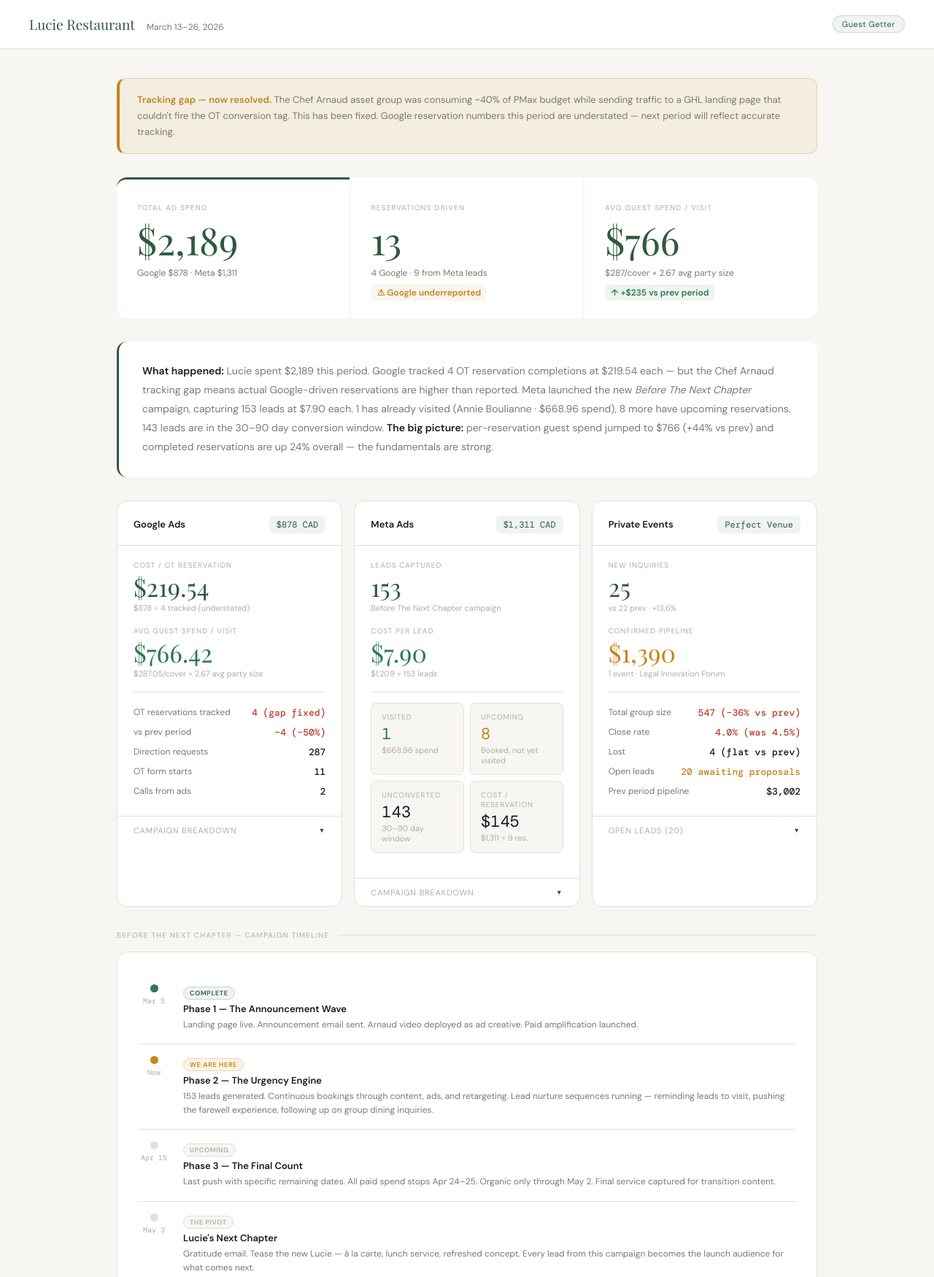
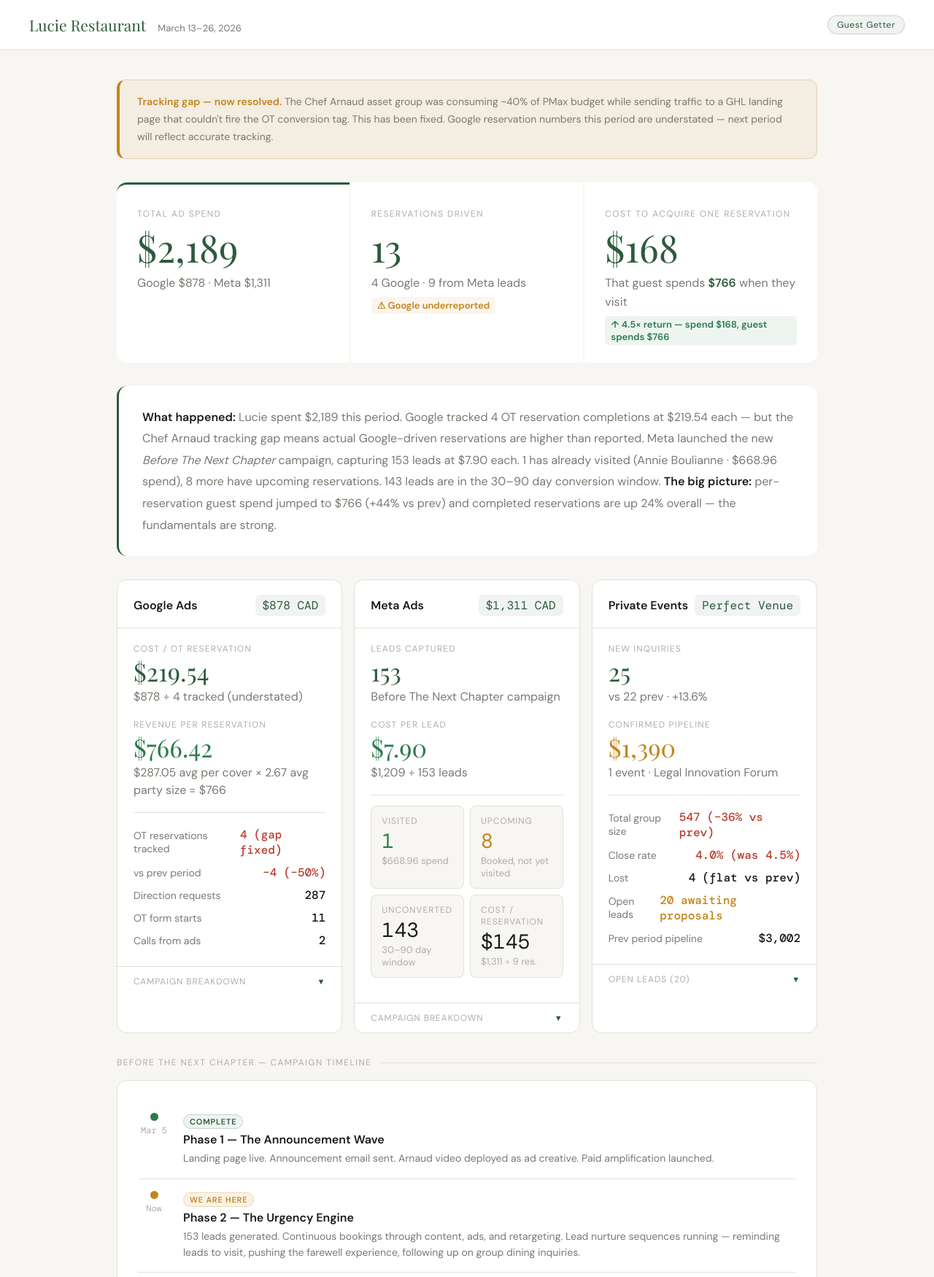
Before and after one commit to chrysales-ui/guest-getter-dashboard-Lucie, a plain HTML site: page index.html in a window 1280 px wide. Shown: the top 1750 px of the page at 73% size. Drawn offline with nearby package versions, Linux system fonts and the light colour scheme.

Commit message:
Update index.html

```diff
--- a/index.html
+++ b/index.html
@@ -20,14 +20,14 @@
   --dim: #AEADA6;
 }
 * { margin: 0; padding: 0; box-sizing: border-box; }
-body { background: var(--bg); font-family: 'DM Sans', sans-serif; color: var(--text); font-size: 15px; }
+body { background: var(--bg); font-family: 'DM Sans', sans-serif; color: var(--text); font-size: 16px; }
 
 /* HEADER */
 .hdr { background: var(--white); border-bottom: 1px solid var(--border); padding: 20px 40px; display: flex; justify-content: space-between; align-items: center; position: sticky; top: 0; z-index: 50; }
 .hdr-left { display: flex; align-items: baseline; gap: 16px; }
-.hdr-name { font-family: 'Playfair Display', serif; font-size: 19px; color: var(--green); }
-.hdr-period { font-size: 12px; color: var(--muted); }
-.hdr-tag { font-size: 11px; color: var(--green); background: var(--green-dim); border: 1px solid rgba(45,90,61,0.2); padding: 4px 12px; border-radius: 20px; letter-spacing: 0.05em; }
+.hdr-name { font-family: 'Playfair Display', serif; font-size: 21px; color: var(--green); }
+.hdr-period { font-size: 13px; color: var(--muted); }
+.hdr-tag { font-size: 12px; color: var(--green); background: var(--green-dim); border: 1px solid rgba(45,90,61,0.2); padding: 4px 12px; border-radius: 20px; letter-spacing: 0.05em; }
 
 .wrap { max-width: 1040px; margin: 0 auto; padding: 40px 40px 80px; }
 
@@ -37,42 +37,42 @@ body { background: var(--bg); font-family: 'DM Sans', sans-serif; color: var(--t
 .score-card:first-child { border-radius: 14px 0 0 14px; border-top: 3px solid var(--green); }
 .score-card:nth-child(2) { border-top: 3px solid transparent; }
 .score-card:last-child { border-radius: 0 14px 14px 0; border-top: 3px solid transparent; }
-.sc-eyebrow { font-size: 10px; color: var(--dim); letter-spacing: 0.12em; text-transform: uppercase; margin-bottom: 12px; }
+.sc-eyebrow { font-size: 12px; color: var(--dim); letter-spacing: 0.12em; text-transform: uppercase; margin-bottom: 12px; }
 .sc-num { font-family: 'Playfair Display', serif; font-size: 52px; color: var(--green); line-height: 1; }
 .sc-num.amber { color: var(--amber); }
 .sc-num.red { color: var(--red); }
-.sc-sub { font-size: 12px; color: var(--muted); margin-top: 10px; line-height: 1.6; }
-.sc-delta { display: inline-flex; align-items: center; gap: 4px; font-size: 12px; font-weight: 600; margin-top: 6px; padding: 3px 8px; border-radius: 5px; }
+.sc-sub { font-size: 16px; color: var(--muted); margin-top: 10px; line-height: 1.6; }
+.sc-delta { display: inline-flex; align-items: center; gap: 4px; font-size: 13px; font-weight: 600; margin-top: 6px; padding: 3px 8px; border-radius: 5px; }
 .sc-delta.up { color: var(--green-mid); background: rgba(45,122,79,0.08); }
 .sc-delta.down { color: var(--red); background: rgba(184,66,51,0.08); }
 .sc-delta.warn { color: var(--amber); background: rgba(196,133,28,0.08); }
 
 /* ALERT BANNER */
-.alert-banner { background: rgba(196,133,28,0.07); border: 1px solid rgba(196,133,28,0.25); border-left: 4px solid var(--amber); border-radius: 12px; padding: 18px 24px; margin-bottom: 32px; font-size: 13px; color: var(--muted); line-height: 1.7; }
+.alert-banner { background: rgba(196,133,28,0.07); border: 1px solid rgba(196,133,28,0.25); border-left: 4px solid var(--amber); border-radius: 12px; padding: 18px 24px; margin-bottom: 32px; font-size: 14px; color: var(--muted); line-height: 1.7; }
 .alert-banner strong { color: var(--amber); }
 
 /* STORY */
 .story { background: var(--white); border-radius: 14px; padding: 28px 32px; margin-bottom: 32px; border-left: 3px solid var(--green); }
-.story p { font-size: 14px; color: var(--muted); line-height: 1.85; }
+.story p { font-size: 16px; color: var(--muted); line-height: 1.85; }
 .story strong { color: var(--text); }
 
 /* CHANNELS */
 .channels { display: grid; grid-template-columns: 1fr 1fr 1fr; gap: 16px; margin-bottom: 32px; }
 .ch { background: var(--white); border-radius: 14px; border: 1px solid var(--border); overflow: hidden; }
 .ch-head { padding: 20px 22px 16px; border-bottom: 1px solid var(--border); display: flex; justify-content: space-between; align-items: center; }
-.ch-title { font-size: 13px; font-weight: 600; }
-.ch-spend { font-family: 'DM Mono', monospace; font-size: 12px; color: var(--green); background: var(--green-dim); padding: 4px 10px; border-radius: 6px; }
+.ch-title { font-size: 16px; font-weight: 600; }
+.ch-spend { font-family: 'DM Mono', monospace; font-size: 16px; color: var(--green); background: var(--green-dim); padding: 4px 10px; border-radius: 6px; }
 .ch-body { padding: 20px 22px; }
-.ch-kpi-label { font-size: 10px; color: var(--dim); text-transform: uppercase; letter-spacing: 0.1em; margin-bottom: 6px; }
+.ch-kpi-label { font-size: 12px; color: var(--dim); text-transform: uppercase; letter-spacing: 0.1em; margin-bottom: 6px; }
 .ch-kpi { font-family: 'Playfair Display', serif; font-size: 34px; color: var(--green); line-height: 1; }
 .ch-kpi.green { color: var(--green-mid); }
 .ch-kpi.amber { color: var(--amber); }
 .ch-kpi.red { color: var(--red); }
-.ch-kpi-src { font-size: 11px; color: var(--dim); margin-top: 5px; margin-bottom: 18px; }
+.ch-kpi-src { font-size: 16px; color: var(--muted); margin-top: 6px; margin-bottom: 18px; line-height: 1.5; }
 .ch-divider { border: none; border-top: 1px solid var(--border); margin: 14px 0; }
 .ch-stat { display: flex; justify-content: space-between; align-items: center; padding: 5px 0; }
-.ch-stat-label { font-size: 12px; color: var(--muted); }
-.ch-stat-val { font-family: 'DM Mono', monospace; font-size: 13px; font-weight: 500; }
+.ch-stat-label { font-size: 14px; color: var(--muted); }
+.ch-stat-val { font-family: 'DM Mono', monospace; font-size: 16px; font-weight: 500; }
 .ch-stat-val.g { color: var(--green-mid); }
 .ch-stat-val.r { color: var(--red); }
 .ch-stat-val.a { color: var(--amber); }
@@ -80,23 +80,23 @@ body { background: var(--bg); font-family: 'DM Sans', sans-serif; color: var(--t
 /* META CROSS-MATCH BOXES */
 .cross-grid { display: grid; grid-template-columns: 1fr 1fr; gap: 8px; margin: 14px 0; }
 .cross-box { background: var(--bg); border-radius: 8px; padding: 12px 14px; border: 1px solid var(--border); }
-.cross-label { font-size: 10px; color: var(--dim); text-transform: uppercase; letter-spacing: 0.08em; margin-bottom: 6px; }
-.cross-val { font-family: 'DM Mono', monospace; font-size: 22px; line-height: 1; }
-.cross-sub { font-size: 11px; color: var(--dim); margin-top: 4px; }
+.cross-label { font-size: 12px; color: var(--dim); text-transform: uppercase; letter-spacing: 0.08em; margin-bottom: 6px; }
+.cross-val { font-family: 'DM Mono', monospace; font-size: 28px; line-height: 1; }
+.cross-sub { font-size: 13px; color: var(--dim); margin-top: 4px; }
 
 /* EXPAND TOGGLE */
-.expand-btn { width: 100%; border: none; background: none; border-top: 1px solid var(--border); padding: 12px 22px; display: flex; justify-content: space-between; align-items: center; cursor: pointer; font-size: 11px; color: var(--dim); letter-spacing: 0.08em; text-transform: uppercase; font-family: 'DM Sans', sans-serif; }
+.expand-btn { width: 100%; border: none; background: none; border-top: 1px solid var(--border); padding: 12px 22px; display: flex; justify-content: space-between; align-items: center; cursor: pointer; font-size: 12px; color: var(--dim); letter-spacing: 0.08em; text-transform: uppercase; font-family: 'DM Sans', sans-serif; }
 .expand-btn:hover { background: var(--bg); }
-.expand-arrow { font-size: 9px; color: var(--green); }
+.expand-arrow { font-size: 11px; color: var(--green); }
 .expand-body { display: none; padding: 0 22px 18px; }
 .expand-body.open { display: block; }
 
 /* MINI TABLE */
-.mini-tbl { width: 100%; border-collapse: collapse; font-size: 12px; }
-.mini-tbl th { font-size: 10px; color: var(--dim); letter-spacing: 0.08em; text-transform: uppercase; padding: 8px 0; border-bottom: 1px solid var(--border); text-align: left; font-weight: 500; }
+.mini-tbl { width: 100%; border-collapse: collapse; font-size: 16px; }
+.mini-tbl th { font-size: 12px; color: var(--dim); letter-spacing: 0.08em; text-transform: uppercase; padding: 8px 0; border-bottom: 1px solid var(--border); text-align: left; font-weight: 500; }
 .mini-tbl td { padding: 8px 0; border-bottom: 1px solid rgba(226,224,216,0.5); color: var(--muted); }
 .mini-tbl td:first-child { color: var(--text); }
-.mini-tbl td.mono { font-family: 'DM Mono', monospace; font-size: 11.5px; }
+.mini-tbl td.mono { font-family: 'DM Mono', monospace; font-size: 16px; }
 .mini-tbl tr:last-child td { border-bottom: none; border-top: 1px solid var(--border); font-weight: 600; color: var(--text); }
 .g { color: #2D7A4F !important; }
 .r { color: #B84233 !important; }
@@ -111,41 +111,41 @@ body { background: var(--bg); font-family: 'DM Sans', sans-serif; color: var(--t
 .tl-dot.done { background: var(--green-mid); }
 .tl-dot.now { background: var(--amber); }
 .tl-dot.next { background: var(--border); }
-.tl-date { font-family: 'DM Mono', monospace; font-size: 10px; color: var(--dim); text-align: center; }
-.tl-badge { font-size: 9px; font-weight: 600; letter-spacing: 0.07em; text-transform: uppercase; padding: 2px 8px; border-radius: 10px; white-space: nowrap; }
+.tl-date { font-family: 'DM Mono', monospace; font-size: 12px; color: var(--dim); text-align: center; }
+.tl-badge { font-size: 11px; font-weight: 600; letter-spacing: 0.07em; text-transform: uppercase; padding: 2px 8px; border-radius: 10px; white-space: nowrap; }
 .tl-badge.done { background: var(--green-dim); color: var(--green); border: 1px solid rgba(45,90,61,0.2); }
 .tl-badge.now { background: rgba(196,133,28,0.1); color: var(--amber); border: 1px solid rgba(196,133,28,0.25); }
 .tl-badge.next { background: var(--bg); color: var(--dim); border: 1px solid var(--border); }
-.tl-title { font-size: 13px; font-weight: 600; color: var(--text); margin: 4px 0 4px; }
-.tl-body { font-size: 12px; color: var(--muted); line-height: 1.6; }
+.tl-title { font-size: 16px; font-weight: 600; color: var(--text); margin: 4px 0 4px; }
+.tl-body { font-size: 14px; color: var(--muted); line-height: 1.6; }
 
 /* NEXT MOVES */
-.section-eyebrow { font-size: 10px; color: var(--dim); letter-spacing: 0.12em; text-transform: uppercase; margin-bottom: 16px; display: flex; align-items: center; gap: 12px; }
+.section-eyebrow { font-size: 12px; color: var(--dim); letter-spacing: 0.12em; text-transform: uppercase; margin-bottom: 16px; display: flex; align-items: center; gap: 12px; }
 .section-eyebrow::after { content: ''; flex: 1; height: 1px; background: var(--border); }
 .next-grid { display: grid; grid-template-columns: 1fr 1fr 1fr; gap: 12px; margin-bottom: 32px; }
 .next-card { background: var(--white); border-radius: 12px; padding: 20px 22px; border: 1px solid var(--border); border-left: 3px solid var(--green); }
-.next-num { font-family: 'DM Mono', monospace; font-size: 11px; color: var(--dim); margin-bottom: 6px; }
-.next-title { font-size: 13px; font-weight: 600; color: var(--green); margin-bottom: 6px; }
-.next-body { font-size: 12px; color: var(--muted); line-height: 1.6; }
+.next-num { font-family: 'DM Mono', monospace; font-size: 12px; color: var(--dim); margin-bottom: 6px; }
+.next-title { font-size: 16px; font-weight: 600; color: var(--green); margin-bottom: 6px; }
+.next-body { font-size: 16px; color: var(--muted); line-height: 1.6; }
 
 /* GSC */
 .gsc-grid { display: grid; grid-template-columns: repeat(4, 1fr); gap: 3px; }
 .gsc-card { background: var(--white); padding: 22px 18px; }
 .gsc-card:first-child { border-radius: 12px 0 0 12px; }
 .gsc-card:last-child { border-radius: 0 12px 12px 0; }
-.gsc-label { font-size: 10px; color: var(--dim); letter-spacing: 0.09em; text-transform: uppercase; margin-bottom: 8px; }
-.gsc-val { font-family: 'DM Mono', monospace; font-size: 24px; color: var(--text); line-height: 1; }
-.gsc-prev { font-size: 11px; color: var(--dim); margin-top: 5px; }
-.gsc-change { font-size: 12px; font-weight: 600; margin-top: 3px; }
+.gsc-label { font-size: 12px; color: var(--dim); letter-spacing: 0.09em; text-transform: uppercase; margin-bottom: 8px; }
+.gsc-val { font-family: 'DM Mono', monospace; font-size: 28px; color: var(--text); line-height: 1; }
+.gsc-prev { font-size: 13px; color: var(--dim); margin-top: 5px; }
+.gsc-change { font-size: 13px; font-weight: 600; margin-top: 3px; }
 
 /* FOOTER COLLAPSIBLES */
 .footer-expand { background: var(--white); border: 1px solid var(--border); border-radius: 10px; overflow: hidden; width: 100%; margin-bottom: 10px; }
-.fe-trigger { width: 100%; border: none; background: none; padding: 14px 20px; display: flex; justify-content: space-between; align-items: center; cursor: pointer; font-size: 12px; color: var(--muted); font-family: 'DM Sans', sans-serif; }
+.fe-trigger { width: 100%; border: none; background: none; padding: 14px 20px; display: flex; justify-content: space-between; align-items: center; cursor: pointer; font-size: 14px; color: var(--muted); font-family: 'DM Sans', sans-serif; }
 .fe-trigger:hover { background: var(--bg); }
-.fe-body { display: none; padding: 14px 20px 16px; font-size: 12.5px; color: var(--muted); line-height: 1.75; border-top: 1px solid var(--border); }
+.fe-body { display: none; padding: 14px 20px 16px; font-size: 16px; color: var(--muted); line-height: 1.75; border-top: 1px solid var(--border); }
 .fe-body.open { display: block; }
 
-.footer { border-top: 1px solid var(--border); padding: 18px 40px; display: flex; justify-content: space-between; font-size: 11px; color: var(--dim); }
+.footer { border-top: 1px solid var(--border); padding: 18px 40px; display: flex; justify-content: space-between; font-size: 13px; color: var(--dim); }
 
 /* MOBILE */
 @media (max-width: 700px) {
@@ -208,10 +208,10 @@ body { background: var(--bg); font-family: 'DM Sans', sans-serif; color: var(--t
       <div class="sc-delta warn">⚠ Google underreported</div>
     </div>
     <div class="score-card">
-      <div class="sc-eyebrow">Avg guest spend / visit</div>
-      <div class="sc-num">$766</div>
-      <div class="sc-sub">$287/cover × 2.67 avg party size</div>
-      <div class="sc-delta up">↑ +$235 vs prev period</div>
+      <div class="sc-eyebrow">Cost to acquire one reservation</div>
+      <div class="sc-num">$168</div>
+      <div class="sc-sub">That guest spends <strong style="color:var(--green);font-size:16px;">$766</strong> when they visit</div>
+      <div class="sc-delta up">↑ 4.5× return — spend $168, guest spends $766</div>
     </div>
   </div>
 
@@ -237,9 +237,9 @@ body { background: var(--bg); font-family: 'DM Sans', sans-serif; color: var(--t
         <div class="ch-kpi-label">Cost / OT reservation</div>
         <div class="ch-kpi">$219.54</div>
         <div class="ch-kpi-src">$878 ÷ 4 tracked (understated)</div>
-        <div class="ch-kpi-label">Avg guest spend / visit</div>
+        <div class="ch-kpi-label">Revenue per reservation</div>
         <div class="ch-kpi green">$766.42</div>
-        <div class="ch-kpi-src">$287.05/cover × 2.67 avg party size</div>
+        <div class="ch-kpi-src">$287.05 avg per cover × 2.67 avg party size = $766</div>
         <hr class="ch-divider">
         <div class="ch-stat"><span class="ch-stat-label">OT reservations tracked</span><span class="ch-stat-val r">4 (gap fixed)</span></div>
         <div class="ch-stat"><span class="ch-stat-label">vs prev period</span><span class="ch-stat-val r">–4 (–50%)</span></div>
@@ -261,7 +261,7 @@ body { background: var(--bg); font-family: 'DM Sans', sans-serif; color: var(--t
             <tr><td><strong>Total</strong></td><td class="mono"><strong>4</strong></td><td class="mono"><strong>$878.16</strong></td></tr>
           </tbody>
         </table>
-        <div style="font-size:11px;color:var(--dim);margin-top:10px;">All budget-limited. Chef Arnaud tracking fixed — next period will reflect true performance.</div>
+        <div style="font-size:16px;color:var(--dim);margin-top:10px;">All budget-limited. Chef Arnaud tracking fixed — next period will reflect true performance.</div>
       </div>
     </div>
 
@@ -315,7 +315,7 @@ body { background: var(--bg); font-family: 'DM Sans', sans-serif; color: var(--t
             <tr><td><strong>Total</strong></td><td class="mono"><strong>153</strong></td><td class="mono"></td></tr>
           </tbody>
         </table>
-        <div style="font-size:11px;color:var(--dim);margin-top:10px;">New campaign in learning phase — CPL will normalize over 2–3 more periods. Prev campaign (Carte Blanche) ran at $3.65 CPL but different audience.</div>
+        <div style="font-size:16px;color:var(--dim);margin-top:10px;">New campaign in learning phase — CPL will normalize over 2–3 more periods. Prev campaign (Carte Blanche) ran at $3.65 CPL but different audience.</div>
       </div>
     </div>
 
@@ -343,7 +343,7 @@ body { background: var(--bg); font-family: 'DM Sans', sans-serif; color: var(--t
         Open leads (20) <span class="expand-arrow">▼</span>
       </button>
       <div class="expand-body" id="pv-detail">
-        <div style="font-size:11px;color:var(--amber);margin-bottom:10px;font-weight:500;">Priority: Business Dinner (55), Corporate event (50), Deloitte Dinner (40)</div>
+        <div style="font-size:16px;color:var(--amber);margin-bottom:10px;font-weight:500;">Priority: Business Dinner (55), Corporate event (50), Deloitte Dinner (40)</div>
         <table class="mini-tbl">
           <thead><tr><th>Event</th><th>Date</th><th>Size</th></tr></thead>
           <tbody>
@@ -495,7 +495,7 @@ body { background: var(--bg); font-family: 'DM Sans', sans-serif; color: var(--t
       Period-over-period comparison <span class="expand-arrow">▼</span>
     </button>
     <div class="fe-body" id="pop">
-      <table class="mini-tbl" style="font-size:12.5px;">
+      <table class="mini-tbl" style="font-size:16px;">
         <thead><tr><th>Metric</th><th style="text-align:right">Feb 27–Mar 12</th><th style="text-align:right">Mar 13–26</th><th style="text-align:right">Change</th></tr></thead>
         <tbody>
           <tr><td>Google spend</td><td class="mono" style="text-align:right">$1,020.83</td><td class="mono" style="text-align:right">$878.16</td><td class="mono g" style="text-align:right">–14.0%</td></tr>
```
